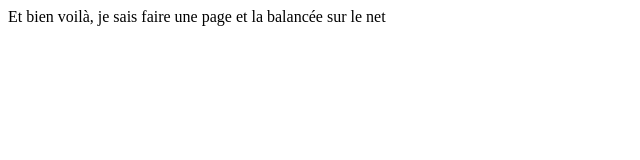
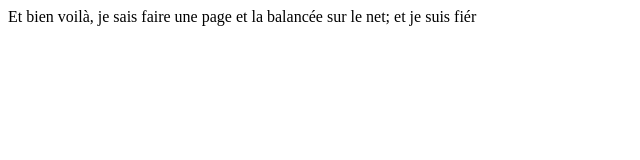
Before and after one commit to noeudsinusal/ubuntu, a plain HTML site: page index.html in a window 1280 px wide. Shown: the whole page, without its empty margins (0-640 px from the left). Drawn offline with Linux system fonts and the light colour scheme.

Commit message:
ajouté une phrase

```diff
--- a/index.html
+++ b/index.html
@@ -5,7 +5,7 @@
 </HEAD>
 
 <BODY>
-  Et bien voilà, je sais faire une page et la balancée sur le net
+  Et bien voilà, je sais faire une page et la balancée sur le net; et je suis fiér
 </BODY>
 
 </HTML>
```
